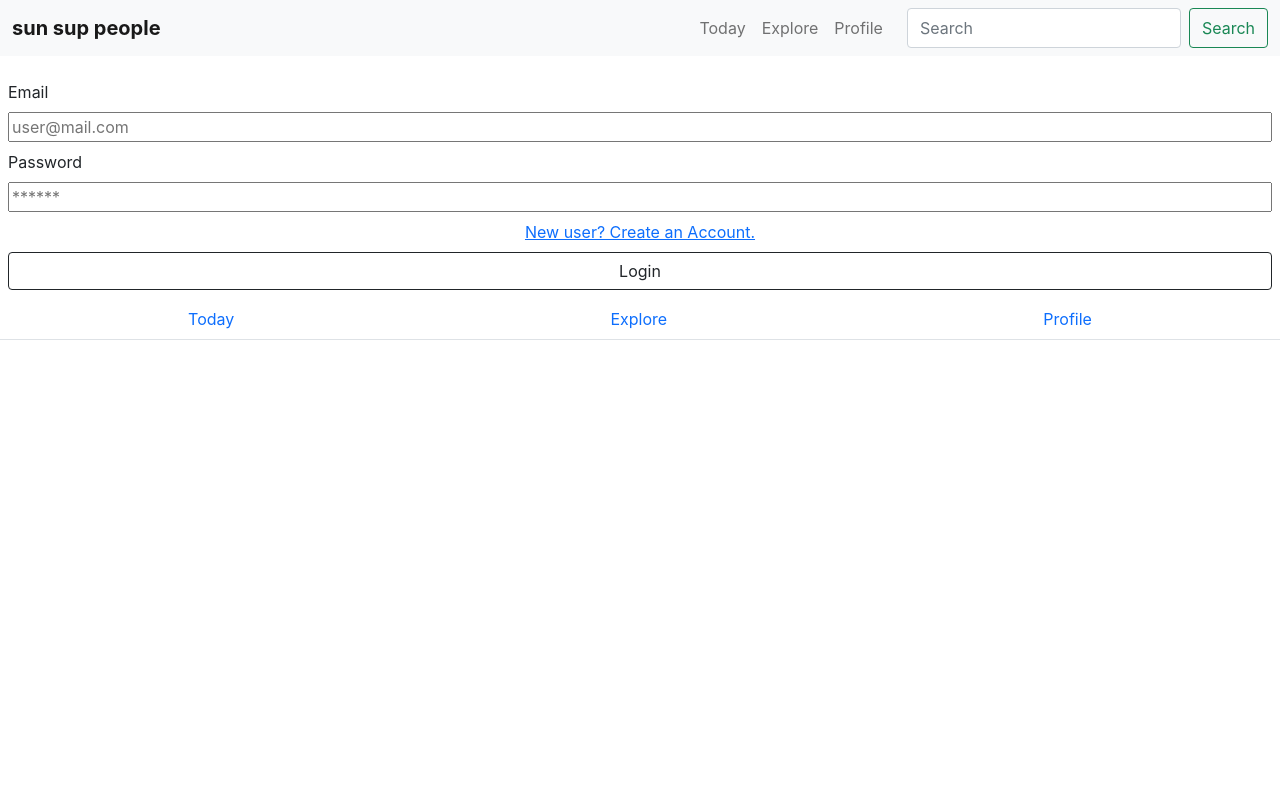
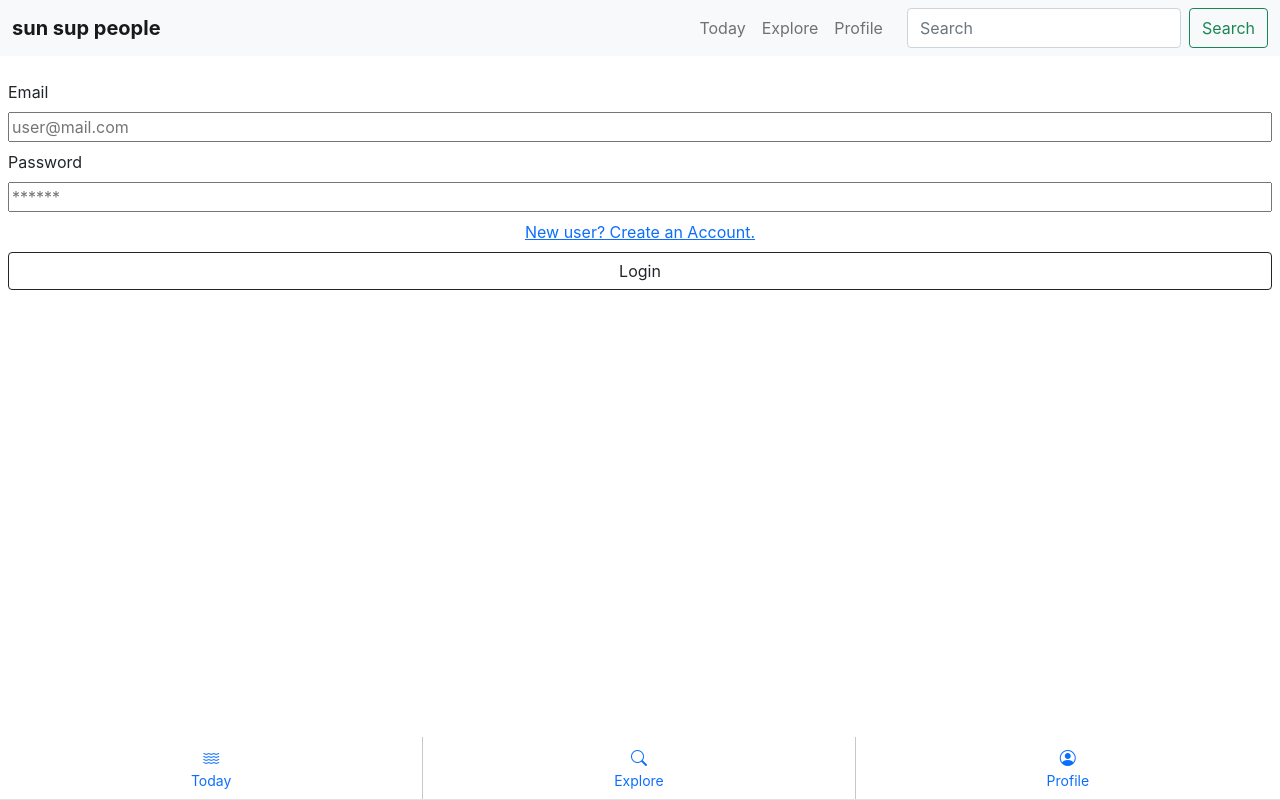
Before and after one commit to adaldin/sunsup, a React (Create React App) app: page /profile/login in a window 1280 px wide. Built offline with nearby package versions, Linux system fonts and the light colour scheme; no server answers.

Commit message:
Menu bottom fixed

```diff
--- a/src/App.js
+++ b/src/App.js
@@ -72,3 +72,5 @@ export default App;
 // MapContainer: Form over should be over
 //CreateEvent/FormCreateEvent: Loader spiner está en el más y no en un div
 // Menu: fixed bottom
+// Menu: Remove lines
+// Header:remove Search input
--- a/src/components/menu/Menu.js
+++ b/src/components/menu/Menu.js
@@ -8,32 +8,36 @@ function Menu() {
       fill
       variant="tabs"
       defaultActiveKey="/"
-      fixed="bottom"
-      className="menu--container"
+      className="menu--container fixed-bottom"
     >
       <Nav.Item>
-        <Nav.Link as={Link} to="/" className="menu--link">
-          Today
+        <Nav.Link as={Link} to="/" className="menu--link d-flex flex-column">
+          <i className="bi bi-water"></i>
+          <small className="m-0">Today</small>
         </Nav.Link>
       </Nav.Item>
+      <div className="vr"></div>
       <Nav.Item>
         <Nav.Link
           as={Link}
           to="/explore"
           eventKey="explore"
-          className="menu--link"
+          className="menu--link d-flex flex-column"
         >
-          Explore
+          <i className="bi bi-search"></i>
+          <small className="m-0">Explore</small>
         </Nav.Link>
       </Nav.Item>
+      <div className="vr"></div>
       <Nav.Item>
         <Nav.Link
           as={Link}
           to="/profile"
           eventKey="profile"
-          className="menu--link"
+          className="menu--link d-flex flex-column"
         >
-          Profile
+          <i className="bi bi-person-circle"></i>
+          <small className="m-0">Profile</small>
         </Nav.Link>
       </Nav.Item>
     </Nav>
```
